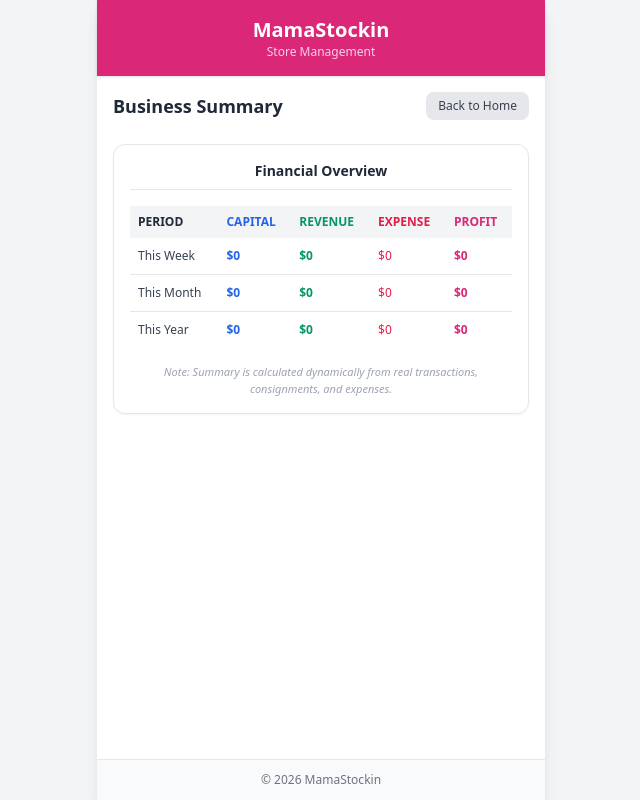
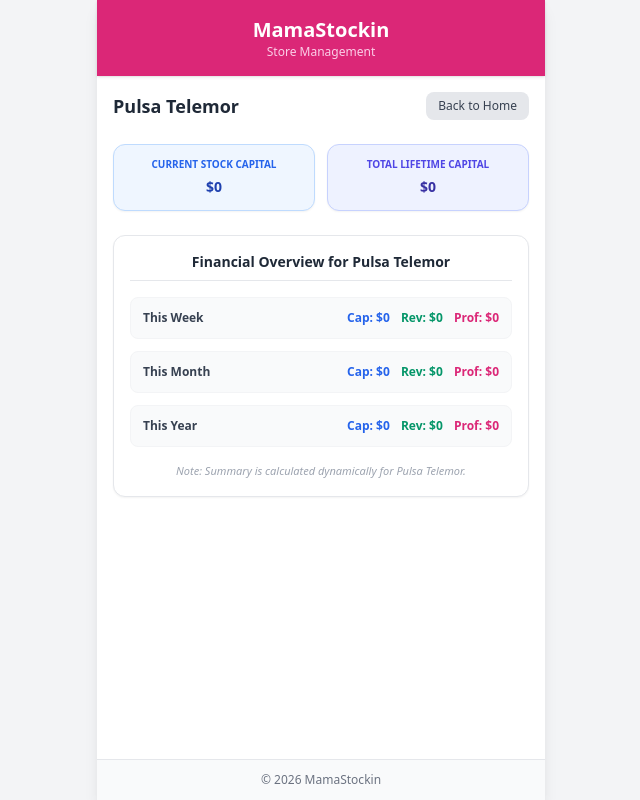
Before and after one commit to abindacarmo/mama-stockin, a Django app: page /summary/ in a window 1280 px wide. Shown: the whole page, without its empty margins (319-959 px from the left). Run offline with Django 5.2, Linux system fonts and the light colour scheme; data that the repository does not hold is empty; some libraries are stand-ins or nearby versions.

Commit message:
Implement product-specific financial summary views, layout cards, and stock capital labels

```diff
--- a/store/templates/store/summary_bisnis.html
+++ b/store/templates/store/summary_bisnis.html
@@ -1,59 +1,63 @@
 {% extends 'store/base.html' %}
 
-{% block title %}Business Summary - MamaStockin{% endblock %}
+{% block title %}{{ title }} - MamaStockin{% endblock %}
 
 {% block content %}
 <div class="space-y-6">
     <div class="flex justify-between items-center">
-        <h2 class="text-lg font-bold text-gray-800">Business Summary</h2>
+        <h2 class="text-lg font-bold text-gray-800">{{ title }}</h2>
         <a href="{% url 'store_home' %}" class="text-xs bg-gray-200 hover:bg-gray-300 text-gray-700 px-3 py-1.5 rounded-lg font-medium transition">Back to Home</a>
     </div>
 
-    <!-- Summary Card / Table -->
+    <!-- Two Top Labels: Current Stock Capital & Total Lifetime Capital -->
+    <div class="grid grid-cols-2 gap-3">
+        <div class="bg-blue-50 border border-blue-200 p-3 rounded-xl text-center shadow-sm">
+            <span class="text-[10px] uppercase font-bold text-blue-600 block mb-0.5">Current Stock Capital</span>
+            <span class="text-sm font-extrabold text-blue-800">${{ current_stock_capital }}</span>
+        </div>
+        <div class="bg-indigo-50 border border-indigo-200 p-3 rounded-xl text-center shadow-sm">
+            <span class="text-[10px] uppercase font-bold text-indigo-600 block mb-0.5">Total Lifetime Capital</span>
+            <span class="text-sm font-extrabold text-indigo-800">${{ total_lifetime_capital }}</span>
+        </div>
+    </div>
+
+    <!-- Summary Overview Card without Table -->
     <div class="bg-white border border-gray-200 p-4 rounded-xl space-y-4 shadow-sm">
-        <h3 class="text-sm font-bold text-gray-800 text-center border-b pb-2">Financial Overview</h3>
+        <h3 class="text-sm font-bold text-gray-800 text-center border-b pb-2">Financial Overview for {{ title }}</h3>
 
-        <!-- Summary Table with Dynamic Data -->
-        <div class="overflow-x-auto">
-            <table class="w-full text-xs text-left text-gray-700">
-                <thead class="bg-gray-100 text-gray-800 uppercase">
-                    <tr>
-                        <th class="py-2 px-2">Period</th>
-                        <th class="py-2 px-2 text-blue-600">Capital</th>
-                        <th class="py-2 px-2 text-emerald-600">Revenue</th>
-                        <th class="py-2 px-2 text-rose-600">Expense</th>
-                        <th class="py-2 px-2 text-pink-600">Profit</th>
-                    </tr>
-                </thead>
-                <tbody class="divide-y divide-gray-200">
-                    <!-- This Week -->
-                    <tr>
-                        <td class="py-2.5 px-2 font-medium">This Week</td>
-                        <td class="py-2.5 px-2 text-blue-600 font-semibold">${{ weekly_capital }}</td>
-                        <td class="py-2.5 px-2 text-emerald-600 font-semibold">${{ weekly_revenue }}</td>
-                        <td class="py-2.5 px-2 text-rose-600">${{ weekly_expense }}</td>
-                        <td class="py-2.5 px-2 text-pink-600 font-bold">${{ weekly_profit }}</td>
-                    </tr>
-                    <!-- This Month -->
-                    <tr>
-                        <td class="py-2.5 px-2 font-medium">This Month</td>
-                        <td class="py-2.5 px-2 text-blue-600 font-semibold">${{ monthly_capital }}</td>
-                        <td class="py-2.5 px-2 text-emerald-600 font-semibold">${{ monthly_revenue }}</td>
-                        <td class="py-2.5 px-2 text-rose-600">${{ monthly_expense }}</td>
-                        <td class="py-2.5 px-2 text-pink-600 font-bold">${{ monthly_profit }}</td>
-                    </tr>
-                    <!-- This Year -->
-                    <tr>
-                        <td class="py-2.5 px-2 font-medium">This Year</td>
-                        <td class="py-2.5 px-2 text-blue-600 font-semibold">${{ yearly_capital }}</td>
-                        <td class="py-2.5 px-2 text-emerald-600 font-semibold">${{ yearly_revenue }}</td>
-                        <td class="py-2.5 px-2 text-rose-600">${{ yearly_expense }}</td>
-                        <td class="py-2.5 px-2 text-pink-600 font-bold">${{ yearly_profit }}</td>
-                    </tr>
-                </tbody>
-            </table>
+        <div class="space-y-3">
+            <!-- This Week -->
+            <div class="bg-gray-50 p-3 rounded-lg border border-gray-100 flex justify-between items-center">
+                <span class="text-xs font-bold text-gray-700">This Week</span>
+                <div class="text-right text-xs space-x-2">
+                    <span class="text-blue-600 font-semibold">Cap: ${{ weekly_capital }}</span>
+                    <span class="text-emerald-600 font-semibold">Rev: ${{ weekly_revenue }}</span>
+                    <span class="text-pink-600 font-bold">Prof: ${{ weekly_profit }}</span>
+                </div>
+            </div>
+
+            <!-- This Month -->
+            <div class="bg-gray-50 p-3 rounded-lg border border-gray-100 flex justify-between items-center">
+                <span class="text-xs font-bold text-gray-700">This Month</span>
+                <div class="text-right text-xs space-x-2">
+                    <span class="text-blue-600 font-semibold">Cap: ${{ monthly_capital }}</span>
+                    <span class="text-emerald-600 font-semibold">Rev: ${{ monthly_revenue }}</span>
+                    <span class="text-pink-600 font-bold">Prof: ${{ monthly_profit }}</span>
+                </div>
+            </div>
+
+            <!-- This Year -->
+            <div class="bg-gray-50 p-3 rounded-lg border border-gray-100 flex justify-between items-center">
+                <span class="text-xs font-bold text-gray-700">This Year</span>
+                <div class="text-right text-xs space-x-2">
+                    <span class="text-blue-600 font-semibold">Cap: ${{ yearly_capital }}</span>
+                    <span class="text-emerald-600 font-semibold">Rev: ${{ yearly_revenue }}</span>
+                    <span class="text-pink-600 font-bold">Prof: ${{ yearly_profit }}</span>
+                </div>
+            </div>
         </div>
-        <p class="text-[11px] text-gray-400 text-center italic">Note: Summary is calculated dynamically from real transactions, consignments, and expenses.</p>
+
+        <p class="text-[11px] text-gray-400 text-center italic">Note: Summary is calculated dynamically for {{ title }}.</p>
     </div>
 </div>
 {% endblock %}
--- a/store/views.py
+++ b/store/views.py
@@ -62,33 +62,60 @@ def home(request):
     return render(request, 'store/home.html', context)
 
 def summary_bisnis(request):
+    product_type = request.GET.get('type', 'pulsa')
     today = timezone.now().date()
+    week_ago = today - timezone.timedelta(days=7)
 
-    # Weekly
-    week_ago = today - timezone.timedelta(days=7)
-    weekly_transactions = Transaction.objects.filter(date__gte=week_ago)
-    weekly_expenses = Expense.objects.filter(date__gte=week_ago)
-    weekly_consignments = Consignment.objects.filter(settlement_date__gte=week_ago, is_settled=True)
+    if product_type == 'teri':
+        title = "Ikan Teri"
+        products_query = Product.objects.filter(name__icontains='teri')
+        weekly_transactions = Transaction.objects.none()
+        weekly_consignments = Consignment.objects.filter(settlement_date__gte=week_ago, is_settled=True, product__name__icontains='teri')
 
+        monthly_transactions = Transaction.objects.none()
+        monthly_consignments = Consignment.objects.filter(settlement_date__year=today.year, settlement_date__month=today.month, is_settled=True, product__name__icontains='teri')
+
+        yearly_transactions = Transaction.objects.none()
+        yearly_consignments = Consignment.objects.filter(settlement_date__year=today.year, is_settled=True, product__name__icontains='teri')
+
+        lifetime_consignments = Consignment.objects.filter(product__name__icontains='teri', is_settled=True)
+        total_lifetime_capital = sum(c.quantity_sold * c.product.purchase_price for c in lifetime_consignments) or 0
+
+        weekly_expenses = Expense.objects.none()
+        monthly_expenses = Expense.objects.none()
+        yearly_expenses = Expense.objects.none()
+    else:
+        title = "Pulsa Telemor"
+        products_query = Product.objects.filter(name__icontains='pulsa')
+        weekly_transactions = Transaction.objects.filter(date__gte=week_ago, product__name__icontains='pulsa')
+        weekly_consignments = Consignment.objects.none()
+
+        monthly_transactions = Transaction.objects.filter(date__year=today.year, date__month=today.month, product__name__icontains='pulsa')
+        monthly_consignments = Consignment.objects.none()
+
+        yearly_transactions = Transaction.objects.filter(date__year=today.year, product__name__icontains='pulsa')
+        yearly_consignments = Consignment.objects.none()
+
+        lifetime_transactions = Transaction.objects.filter(product__name__icontains='pulsa')
+        total_lifetime_capital = sum(tx.quantity * tx.product.purchase_price for tx in lifetime_transactions) or 0
+
+        weekly_expenses = Expense.objects.none()
+        monthly_expenses = Expense.objects.none()
+        yearly_expenses = Expense.objects.none()
+
+    # Current Stock Capital (Stock * purchase_price)
+    current_stock_capital = sum(p.stock * p.purchase_price for p in products_query) or 0
+
+    # Calculations
     weekly_revenue = sum(tx.total_price for tx in weekly_transactions) + sum(c.amount_received for c in weekly_consignments) or 0
     weekly_capital = sum(tx.quantity * tx.product.purchase_price for tx in weekly_transactions) + sum(c.quantity_sold * c.product.purchase_price for c in weekly_consignments) or 0
     weekly_expense = sum(exp.amount for exp in weekly_expenses) or 0
     weekly_profit = weekly_revenue - weekly_capital - weekly_expense
 
-    # Monthly
-    monthly_transactions = Transaction.objects.filter(date__year=today.year, date__month=today.month)
-    monthly_expenses = Expense.objects.filter(date__year=today.year, date__month=today.month)
-    monthly_consignments = Consignment.objects.filter(settlement_date__year=today.year, settlement_date__month=today.month, is_settled=True)
-
     monthly_revenue = sum(tx.total_price for tx in monthly_transactions) + sum(c.amount_received for c in monthly_consignments) or 0
     monthly_capital = sum(tx.quantity * tx.product.purchase_price for tx in monthly_transactions) + sum(c.quantity_sold * c.product.purchase_price for c in monthly_consignments) or 0
     monthly_expense = sum(exp.amount for exp in monthly_expenses) or 0
     monthly_profit = monthly_revenue - monthly_capital - monthly_expense
-
-    # Yearly
-    yearly_transactions = Transaction.objects.filter(date__year=today.year)
-    yearly_expenses = Expense.objects.filter(date__year=today.year)
-    yearly_consignments = Consignment.objects.filter(settlement_date__year=today.year, is_settled=True)
 
     yearly_revenue = sum(tx.total_price for tx in yearly_transactions) + sum(c.amount_received for c in yearly_consignments) or 0
     yearly_capital = sum(tx.quantity * tx.product.purchase_price for tx in yearly_transactions) + sum(c.quantity_sold * c.product.purchase_price for c in yearly_consignments) or 0
@@ -96,6 +123,9 @@ def summary_bisnis(request):
     yearly_profit = yearly_revenue - yearly_capital - yearly_expense
 
     context = {
+        'title': title,
+        'current_stock_capital': current_stock_capital,
+        'total_lifetime_capital': total_lifetime_capital,
         'weekly_capital': weekly_capital,
         'weekly_revenue': weekly_revenue,
         'weekly_expense': weekly_expense,
@@ -193,7 +223,7 @@ def consignment_list(request):
                 )
                 return redirect('consignment_list')
 
-        elif action == 'settle':
+        elif argument_action := action == 'settle':
             consignment_id = request.POST.get('consignment_id')
             quantity_sold = request.POST.get('quantity_sold')
             amount_received = request.POST.get('amount_received')
```
Also changed, not shown: store/templates/store/home.html (+4 -4 lines).
